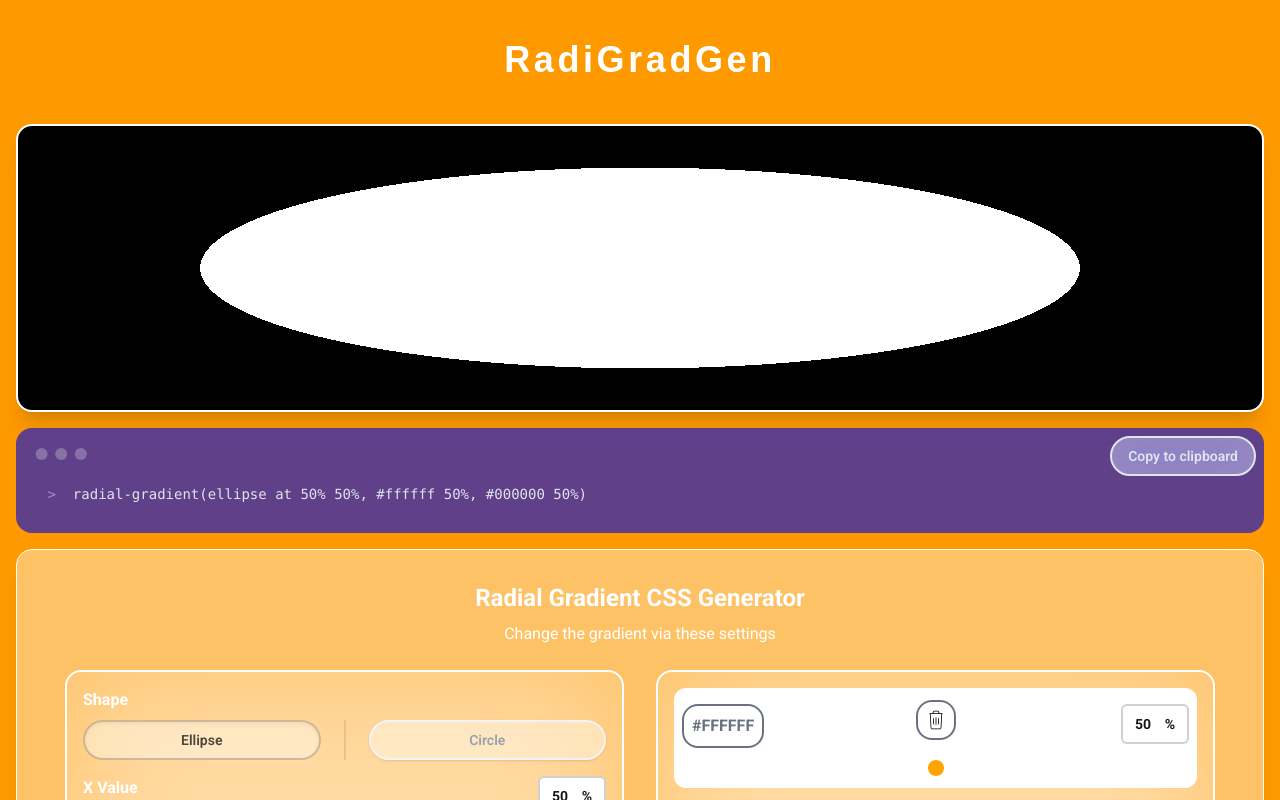
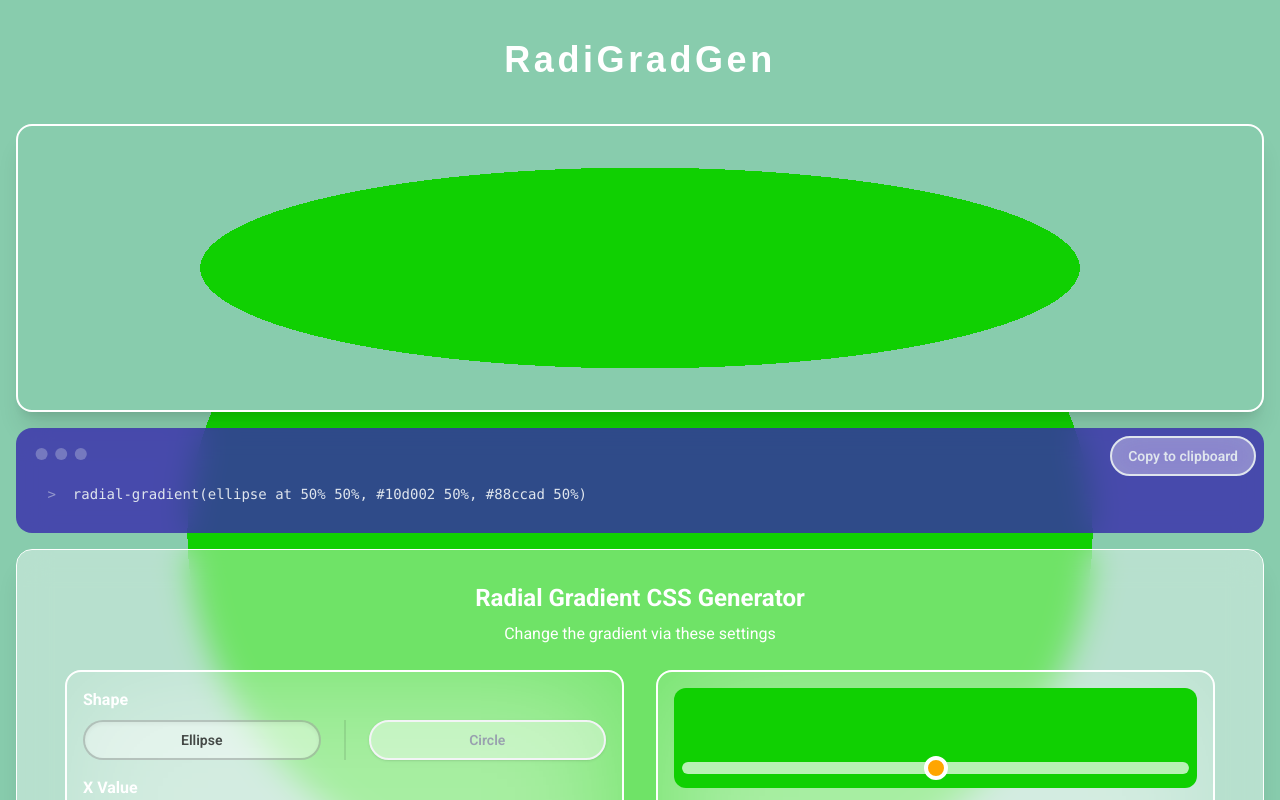
Before and after one commit to jonathancklee1/radial-gradient-generator, a React (Vite) app: page / in a window 1280 px wide. Shown: the top 800 px of the page. Built offline with nearby package versions, Linux system fonts and the light colour scheme; a web font is replaced by a local one.

Commit message:
Change bg and hover for colours

```diff
--- a/src/App.tsx
+++ b/src/App.tsx
@@ -2,10 +2,12 @@ import AppHeader from './components/AppHeader';
 import Canvas from './components/Canvas';
 import { CodeEditor } from './components/CodeBlock';
 import ControlsBlock from './components/ControlsBlock';
+import useGradientStore from './store/GradientStore';
 
 function App() {
+    const gradient = useGradientStore();
     return (
-        <div className="h-full min-h-screen bg-amber-500">
+        <div className="h-full min-h-screen" style={{ background: gradient.getCssString() }}>
             <AppHeader />
             <main className="mx-auto flex max-w-360 flex-col gap-4 p-4">
                 <Canvas />
--- a/src/components/ColourBlock.tsx
+++ b/src/components/ColourBlock.tsx
@@ -10,13 +10,12 @@ interface ColourBlockProps {
 export default function ColourBlock({ colour, value, index }: ColourBlockProps) {
     const { setColourPos, removeColour } = useGradientStore();
     return (
-        <div>
         <div
-                className="relative mb-2 flex h-25 w-full flex-col justify-end rounded-xl p-2"
+            className="group relative mb-2 flex h-25 w-full flex-col justify-end overflow-hidden rounded-xl p-2"
             style={{ background: colour }}
         >
             <button
-                    className="btn btn-square glassmorphism absolute top-3 left-1/2 ml-auto -translate-x-1/2 transform rounded-2xl border-gray-500 hover:bg-white"
+                className="btn btn-square glassmorphism absolute top-3 left-1/2 ml-auto -translate-x-1/2 -translate-y-10 transform rounded-2xl border-gray-500 opacity-0 transition-all duration-300 group-hover:translate-y-0 group-hover:opacity-100 hover:bg-white"
                 onClick={() => removeColour(index)}
             >
                 <Trash />
@@ -27,6 +26,5 @@ export default function ColourBlock({ colour, value, index }: ColourBlockProps)
                 handleChange={(value) => setColourPos(value, index)}
             />
         </div>
-        </div>
     );
 }
--- a/src/components/ControlsBlock.tsx
+++ b/src/components/ControlsBlock.tsx
@@ -10,7 +10,7 @@ export default function ControlsBlock() {
             <h2 className="font-roboto text-2xl font-bold">Radial Gradient CSS Generator</h2>
             <h3>Change the gradient via these settings</h3>
             <div className="flex w-full flex-col gap-4 rounded-2xl p-4 md:flex-row md:gap-8">
-                <div className="flex-1 rounded-2xl border-2 border-white p-4 backdrop-blur-3xl">
+                <div className="h-fit flex-1 rounded-2xl border-2 border-white p-4 backdrop-blur-3xl">
                     <ButtonToggle />
                     <div className="mt-4 flex flex-col gap-2 md:order-3">
                         <Slider property="X" value={gradient.position.x} handleChange={setX} />
--- a/src/components/Slider.tsx
+++ b/src/components/Slider.tsx
@@ -11,15 +11,16 @@ export default function Slider({ property, value, handleChange }: SliderProps) {
         <div className="flex flex-col">
             <div className="flex content-center justify-between">
                 {isHex ? (
-                    <div className="cursor-pointer rounded-2xl border-2 border-gray-500 bg-white/80 p-2 text-left font-bold text-gray-500">
+                    <div className="-translate-x-10 cursor-pointer rounded-2xl border-2 border-gray-500 bg-white/80 p-2 text-left font-bold text-gray-500 opacity-0 transition-all duration-300 group-hover:translate-x-0 group-hover:opacity-100">
                         {property?.toUpperCase()}
                     </div>
                 ) : (
                     <span className="text-left font-bold">{property} Value</span>
                 )}
-                <label className="input text-base-content ml-auto w-17 gap-1 rounded-md font-bold">
+                <label className="input text-base-content ml-auto w-21 translate-x-10 gap-1 rounded-md font-bold opacity-0 transition-all duration-300 group-hover:translate-x-0 group-hover:opacity-100">
                     <input
                         value={value}
+                        type="number"
                         min="0"
                         max="100"
                         onChange={(e) => {
--- a/src/store/GradientStore.ts
+++ b/src/store/GradientStore.ts
@@ -23,8 +23,8 @@ interface GradientStore {
 const useGradientStore = create<GradientStore>((set) => ({
     gradient: {
         colours: [
-            { hex: '#ffffff', pos: 50 },
-            { hex: '#000000', pos: 50 },
+            { hex: getRandomHex(), pos: 50 },
+            { hex: getRandomHex(), pos: 50 },
         ],
         position: { x: 50, y: 50 },
         shape: 'ellipse',
```
Lines whose indentation alone changed are shown as unchanged.
